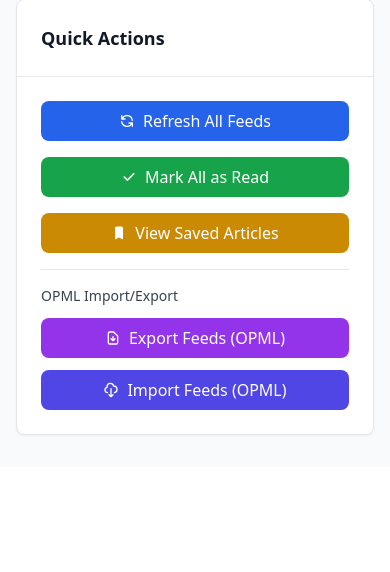
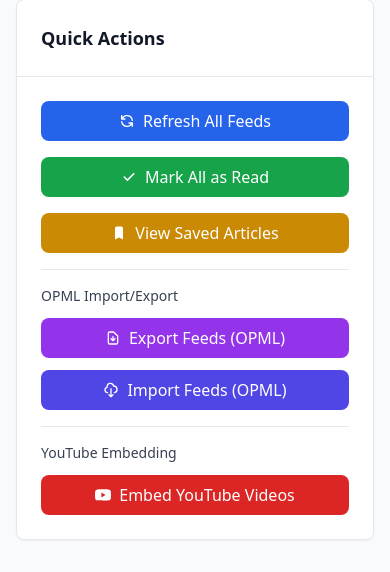
Before and after one commit to dannycab/stupidrss, a FastAPI app: page /admin in a window 390 px wide; the page is wider, and only the part inside the window is pictured. Shown: the part 1495-2067 px from the top of that part. Before the commit the page ends 1931 px from the top of that part, so only its background shows below. Run offline with FastAPI, Linux system fonts and the light colour scheme; data that the repository does not hold is empty; some libraries are stand-ins or nearby versions.

Commit message:
Add YouTube video embedding to article template
- Added YouTube video detection and embedding logic to article.html
- Template checks if article.link is a YouTube URL and extracts video ID
- Embeds responsive YouTube iframe when YouTube links are detected
- Preserves existing functionality for OPML import/export and admin UI
- Fixed article description rendering with |safe filter for HTML content

Known issue: Template logic needs further debugging to ensure proper rendering

```diff
--- a/main.py
+++ b/main.py
@@ -388,6 +388,94 @@ async def api_mark_all_read(db: AsyncSession = Depends(get_db)):
     return {"message": "All articles marked as read"}
 
 
+@app.post("/api/articles/embed-youtube")
+async def api_embed_youtube(db: AsyncSession = Depends(get_db)):
+    """Apply YouTube embedding to all articles."""
+    rss_service = RSSService(db)
+
+    # Get all articles
+    result = await db.execute(select(Article))
+    articles = result.scalars().all()
+
+    total_articles = len(articles)
+    updated_articles = 0
+
+    for article in articles:
+        # Check if any of the content fields have YouTube links
+        content_updated = False
+
+        # Check if the main article link is a YouTube URL and embed it in description
+        if article.link and ('youtube.com' in article.link or 'youtu.be' in article.link):
+            print(f"DEBUG: Found YouTube link for article {article.id}: {article.link}")
+            video_id = rss_service.extract_youtube_video_id(article.link)
+            print(f"DEBUG: Extracted video ID: {video_id}")
+            if video_id:
+                # Check if description already contains an iframe
+                has_iframe = article.description and 'iframe' in article.description
+                print(f"DEBUG: Article {article.id} has iframe already: {has_iframe}")
+
+                if not has_iframe:
+                    # Create YouTube embed HTML
+                    embed_html = f'''
+<div class="youtube-embed-container my-6">
+    <div class="relative w-full h-0 pb-[56.25%]"> <!-- 16:9 aspect ratio -->
+        <iframe
+            class="absolute top-0 left-0 w-full h-full rounded-lg shadow-lg"
+            src="https://www.youtube.com/embed/{video_id}?rel=0&modestbranding=1"
+            title="YouTube video player"
+            frameborder="0"
+            allow="accelerometer; autoplay; clipboard-write; encrypted-media; gyroscope; picture-in-picture; web-share"
+            allowfullscreen>
+        </iframe>
+    </div>
+    <p class="text-sm text-gray-500 dark:text-gray-400 mt-2 text-center">
+        <a href="{article.link}" target="_blank" rel="noopener noreferrer" class="hover:text-blue-500">
+            Watch on YouTube
+        </a>
+    </p>
+</div>
+'''
+
+                    # Add embed to description
+                    if article.description:
+                        article.description = article.description + embed_html
+                        print(f"DEBUG: Added embed to existing description for article {article.id}")
+                    else:
+                        article.description = embed_html
+                        print(f"DEBUG: Created new description with embed for article {article.id}")
+                    content_updated = True
+
+        if article.content and ('youtube.com' in article.content or 'youtu.be' in article.content):
+            new_content = rss_service.embed_youtube_videos(article.content)
+            if new_content != article.content:
+                article.content = new_content
+                content_updated = True
+
+        if article.description and ('youtube.com' in article.description or 'youtu.be' in article.description):
+            new_description = rss_service.embed_youtube_videos(article.description)
+            if new_description != article.description:
+                article.description = new_description
+                content_updated = True
+
+        if article.full_content and ('youtube.com' in article.full_content or 'youtu.be' in article.full_content):
+            new_full_content = rss_service.embed_youtube_videos(article.full_content)
+            if new_full_content != article.full_content:
+                article.full_content = new_full_content
+                content_updated = True
+
+        if content_updated:
+            updated_articles += 1
+
+    await db.commit()
+
+    return {
+        "success": True,
+        "total_articles": total_articles,
+        "updated_articles": updated_articles,
+        "message": f"YouTube embedding applied to {updated_articles} out of {total_articles} articles"
+    }
+
+
 @app.get("/api/opml/export")
 async def api_export_opml(db: AsyncSession = Depends(get_db)):
     """Export all feeds as OPML."""
--- a/services/rss_service.py
+++ b/services/rss_service.py
@@ -484,3 +484,69 @@ class RSSService:
             logger.error(f"Unexpected error validating feed {url}: {validation_result['error']}")
 
         return validation_result
+
+    def extract_youtube_video_id(self, url: str) -> Optional[str]:
+        """Extract YouTube video ID from various YouTube URL formats."""
+        youtube_patterns = [
+            r'(?:https?://)?(?:www\.)?youtube\.com/watch\?v=([a-zA-Z0-9_-]{11})',
+            r'(?:https?://)?(?:www\.)?youtu\.be/([a-zA-Z0-9_-]{11})',
+            r'(?:https?://)?(?:www\.)?youtube\.com/embed/([a-zA-Z0-9_-]{11})',
+            r'(?:https?://)?(?:www\.)?youtube\.com/v/([a-zA-Z0-9_-]{11})',
+            r'(?:https?://)?(?:m\.)?youtube\.com/watch\?v=([a-zA-Z0-9_-]{11})',
+        ]
+
+        for pattern in youtube_patterns:
+            match = re.search(pattern, url)
+            if match:
+                return match.group(1)
+        return None
+
+    def embed_youtube_videos(self, content: str) -> str:
+        """Find YouTube links in content and add embedded videos."""
+        if not content:
+            return content
+
+        # Find all URLs in the content
+        url_pattern = r'https?://[^\s<>"\']+(?:youtube\.com|youtu\.be)[^\s<>"\']*'
+        urls = re.findall(url_pattern, content, re.IGNORECASE)
+
+        modified_content = content
+        embedded_videos = set()  # Track to avoid duplicates
+
+        for url in urls:
+            video_id = self.extract_youtube_video_id(url)
+            if video_id and video_id not in embedded_videos:
+                # Create YouTube embed HTML
+                embed_html = f'''
+                <div class="youtube-embed-container my-6">
+                    <div class="relative w-full h-0 pb-[56.25%]"> <!-- 16:9 aspect ratio -->
+                        <iframe
+                            class="absolute top-0 left-0 w-full h-full rounded-lg shadow-lg"
+                            src="https://www.youtube.com/embed/{video_id}?rel=0&modestbranding=1"
+                            title="YouTube video player"
+                            frameborder="0"
+                            allow="accelerometer; autoplay; clipboard-write; encrypted-media; gyroscope; picture-in-picture; web-share"
+                            allowfullscreen>
+                        </iframe>
+                    </div>
+                    <p class="text-sm text-gray-500 dark:text-gray-400 mt-2 text-center">
+                        <a href="{url}" target="_blank" rel="noopener noreferrer" class="hover:text-blue-500">
+                            Watch on YouTube
+                        </a>
+                    </p>
+                </div>
+                '''
+
+                # Add the embed after the link, or replace the link if it's on its own line
+                if f'<a href="{url}"' in modified_content:
+                    # If it's already a link, add embed after it
+                    link_pattern = f'<a[^>]*href="{re.escape(url)}"[^>]*>.*?</a>'
+                    modified_content = re.sub(link_pattern, lambda m: m.group(0) + embed_html, modified_content)
+                else:
+                    # If it's just a plain URL, replace it with a link + embed
+                    link_html = f'<a href="{url}" target="_blank" rel="noopener noreferrer">{url}</a>'
+                    modified_content = modified_content.replace(url, link_html + embed_html)
+
+                embedded_videos.add(video_id)
+
+        return modified_content
--- a/templates/admin.html
+++ b/templates/admin.html
@@ -277,6 +277,21 @@
                             style="display: none;"
                             onchange="importOpml(this)"
                         >
+                    </div>
+
+                    <!-- YouTube Embedding -->
+                    <div class="border-t border-gray-200 dark:border-gray-700 pt-4 mt-4">
+                        <h3 class="text-sm font-medium text-gray-700 dark:text-gray-300 mb-3">YouTube Embedding</h3>
+
+                        <button
+                            onclick="embedYoutubeVideos()"
+                            class="w-full inline-flex items-center justify-center px-4 py-2 bg-red-600 dark:bg-red-500 text-white rounded-lg hover:bg-red-700 dark:hover:bg-red-600 transition-colors"
+                        >
+                            <svg class="w-4 h-4 mr-2" fill="currentColor" viewBox="0 0 24 24">
+                                <path d="M23.498 6.186a3.016 3.016 0 0 0-2.122-2.136C19.505 3.545 12 3.545 12 3.545s-7.505 0-9.377.505A3.017 3.017 0 0 0 .502 6.186C0 8.07 0 12 0 12s0 3.93.502 5.814a3.016 3.016 0 0 0 2.122 2.136c1.871.505 9.376.505 9.376.505s7.505 0 9.377-.505a3.015 3.015 0 0 0 2.122-2.136C24 15.93 24 12 24 12s0-3.93-.502-5.814zM9.545 15.568V8.432L15.818 12l-6.273 3.568z"/>
+                            </svg>
+                            Embed YouTube Videos
+                        </button>
                     </div>
                 </div>
             </div>
@@ -603,6 +618,40 @@ function closeImportResultsModal() {
     }
 }
 
+// Embed YouTube videos in existing articles
+async function embedYoutubeVideos() {
+    if (confirm('This will process all articles and embed YouTube videos. This may take a while. Continue?')) {
+        const button = event.target;
+        const originalText = button.innerHTML;
+
+        // Show loading state
+        button.innerHTML = '<svg class="w-4 h-4 mr-2 animate-spin" fill="none" stroke="currentColor" viewBox="0 0 24 24"><path stroke-linecap="round" stroke-linejoin="round" stroke-width="2" d="M4 4v5h.582m15.356 2A8.001 8.001 0 004.582 9m0 0H9m11 11v-5h-.581m0 0a8.003 8.003 0 01-15.357-2m15.357 2H15"></path></svg>Processing...';
+        button.disabled = true;
+
+        try {
+            const response = await fetch('/api/articles/embed-youtube', {
+                method: 'POST'
+            });
+
+            if (response.ok) {
+                const result = await response.json();
+                alert(`YouTube embedding completed!\n\nTotal articles: ${result.total_articles}\nUpdated articles: ${result.updated_articles}`);
+                location.reload();
+            } else {
+                const error = await response.json();
+                alert(`Error: ${error.detail || 'Unknown error'}`);
+            }
+        } catch (error) {
+            console.error('Error embedding YouTube videos:', error);
+            alert(`Failed to embed YouTube videos: ${error.message}`);
+        } finally {
+            // Restore button state
+            button.innerHTML = originalText;
+            button.disabled = false;
+        }
+    }
+}
+
 // Close modal when clicking outside
 const editModal = document.getElementById('edit-modal');
 if (editModal) {
```
Also changed, not shown: simple_test.html (added, +21 -0 lines), templates/article.html (+51 -2 lines), test_opml_import.html (added, +74 -0 lines), 6 other files.
